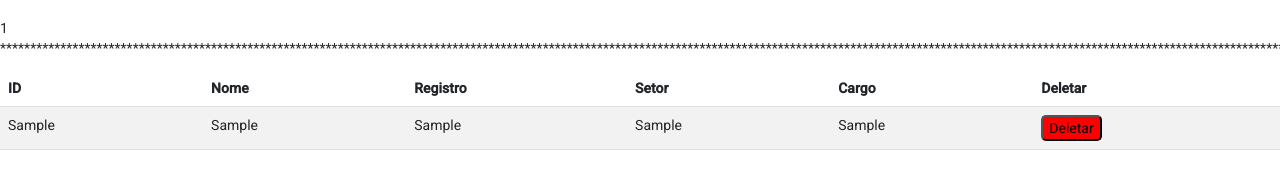
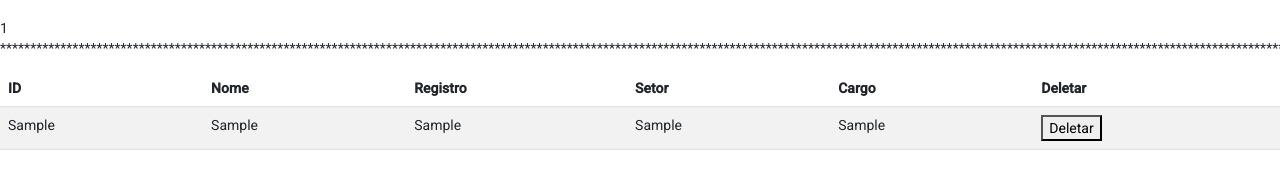
Before and after one commit to Univesp-Erickbento/PI3-SMS, an Angular app: page /cadastro-usuario in a window 1280 px wide. Both pictures are taken after typing "Sample", "Sample", "Sample", "Sample", "Sample" into the empty fields and a click on the button "Cadastrar novo Usuário". Shown: the part 397-586 px from the top of the page. Built offline with nearby package versions, Linux system fonts and the light colour scheme.

Commit message:
Criação da pagina de visualização dos usuarios cadastrados e do arquivo bd.json

```diff
--- /dev/null
+++ b/dados/db.json
@@ -0,0 +1,17 @@
+{
+  "Usuarios": [
+    { "idUsuario": 1,
+    "nome": "Erick Bento",
+    "registro": "74685",
+    "setor": "Manuseio",
+    "cargo": "Gerente"
+},
+{
+    "idUsuario": 2,
+    "nome": "Isaque Bento",
+    "registro": "556727535",
+    "setor": "Tapeçaria",
+    "cargo": "Supervisor" }
+
+  ]
+}
--- a/src/app/app.module.ts
+++ b/src/app/app.module.ts
@@ -7,6 +7,7 @@ import { LoginComponent } from './componentes/pages/login/login.component';
 import { SensoresComponent } from './componentes/cadastros/sensores/sensores.component';
 import { BrowserAnimationsModule } from '@angular/platform-browser/animations';
 import { CadastrosModule } from './componentes/modulo-cadastro';
+import { UsuarioViewComponent } from './componentes/cadastros/usuario/usuario-view/usuario-view.component';
 
 @NgModule({
   declarations: [
@@ -14,6 +15,7 @@ import { CadastrosModule } from './componentes/modulo-cadastro';
     HomeComponent,
     LoginComponent,
     SensoresComponent,
+
 
   ],
   imports: [
--- /dev/null
+++ b/src/app/componentes/cadastros/usuario/usuario-view/usuario-view.component.html
@@ -0,0 +1,27 @@
+<div>
+    <table class="table table-striped table-hover" >
+             <thead>
+                 <tr>
+                   <th>ID</th>
+                   <th>Nome</th>
+                   <th>Registro</th>
+                   <th>Setor</th>
+                   <th>Cargo</th>
+                   <th>Deletar</th>
+                 </tr>
+             </thead>
+             <tbody *ngIf="Usuarios.length > 0 ; else listaUsuarioVazio">
+               <tr *ngFor="let usuarios of Usuarios">
+                   <td>{{usuarios.idUsuario}}</td>
+                   <td>{{usuarios.nome}}</td>
+                   <td>{{usuarios.registro}}</td>
+                   <td> {{usuarios.setor}}</td>
+                   <td>{{usuarios.cargo}}</td>
+                   <td><button class="del" (click)="(usuarios.idUsuario)">Deletar</button></td>
+               </tr>
+             </tbody>
+         </table>
+         <ng-template #listaUsuarioVazio>
+          <p>Nenhum Usuario cadastrado </p>
+         </ng-template>
+     </div>
--- /dev/null
+++ b/src/app/componentes/cadastros/usuario/usuario-view/usuario-view.component.ts
@@ -0,0 +1,16 @@
+import { Component, Input, OnInit } from '@angular/core';
+
+@Component({
+  selector: 'app-usuario-view',
+  templateUrl: './usuario-view.component.html',
+  styleUrls: ['./usuario-view.component.scss']
+})
+export class UsuarioViewComponent implements OnInit {
+
+  @Input() Usuarios: any;
+  constructor() { }
+
+  ngOnInit(): void {
+  }
+
+}
--- a/src/app/componentes/cadastros/usuario/usuario.component.html
+++ b/src/app/componentes/cadastros/usuario/usuario.component.html
@@ -85,27 +85,4 @@
 
     <p>*******************************************************************************************************************************************************************************************************************************</p>
 
-    <div>
-     <table class="table table-striped table-hover" >
-              <thead>
-                  <tr>
-                    <th>ID</th>
-                    <th>Nome</th>
-                    <th>Registro</th>
-                    <th>Setor</th>
-                    <th>Cargo</th>
-                    <th>Deletar</th>
-                  </tr>
-              </thead>
-              <tbody>
-                <tr *ngFor="let usuarios of Usuarios">
-                    <td>{{usuarios.idUsuario}}</td>
-                    <td>{{usuarios.nome}}</td>
-                    <td>{{usuarios.registro}}</td>
-                    <td> {{usuarios.setor}}</td>
-                    <td>{{usuarios.cargo}}</td>
-                    <td><button class="del" (click)="(usuarios.idUsuario)">Deletar</button></td>
-                </tr>
-              </tbody>
-          </table>
-      </div>
+   <app-usuario-view [Usuarios]="Usuarios"></app-usuario-view>
--- a/src/app/componentes/cadastros/usuario/usuario.component.ts
+++ b/src/app/componentes/cadastros/usuario/usuario.component.ts
@@ -9,7 +9,7 @@ import { FormControl,Form,FormsModule,FormGroup, Validators } from '@angular/for
 })
 export class UsuarioComponent implements OnInit {
 
-  Usuarios: any=[]
+  Usuarios: any=[];
 
   constructor(private cadastrarUsuarioService: CadastroUsuarioService) { }
 
@@ -29,7 +29,7 @@ export class UsuarioComponent implements OnInit {
       let returnCadastro = this.cadastrarUsuarioService.cadastrarUsuario(ObjectCadastro)
       //console.log(ObjectCadastro)
       //console.log(returnCadastro)
-      this.Usuarios.push(returnCadastro)
+      this.Usuarios.push(returnCadastro )
       console.log(this.Usuarios)
   }
 
--- a/src/app/componentes/modulo-cadastro/cadastros/cadastros.module.ts
+++ b/src/app/componentes/modulo-cadastro/cadastros/cadastros.module.ts
@@ -1,3 +1,4 @@
+import { UsuarioViewComponent } from './../../cadastros/usuario/usuario-view/usuario-view.component';
 import { NgModule } from '@angular/core';
 import { CommonModule } from '@angular/common';
 import { UsuarioComponent } from '../../cadastros/usuario';
@@ -10,6 +11,7 @@ import { CadastroUsuarioService } from '../../serviços';
 @NgModule({
   declarations: [
     UsuarioComponent,
+    UsuarioViewComponent
   ],
 
   imports: [
```
Also changed, not shown: src/app/componentes/cadastros/usuario/usuario-view/usuario-view.component.scss (added), 1 other file (tests, documents, lock files or other folders).
